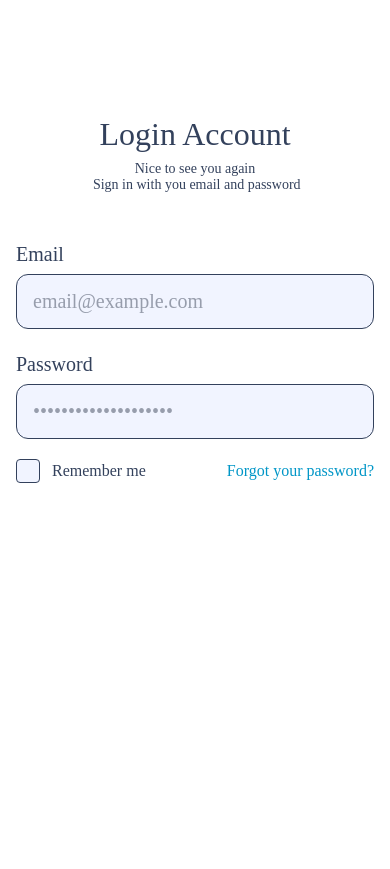
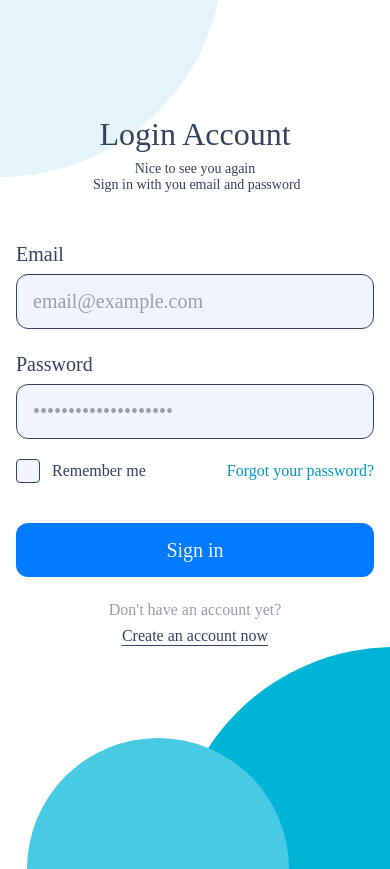
Before and after one commit to gabrielayresdev/Integration, a React Native app: screen /login in a window 390 px wide. Before the commit the page ends 844 px from the top, so only its background shows below. Built offline with nearby package versions, Linux system fonts and the light colour scheme.

Commit message:
feat: Login page styles

```diff
--- a/package.json
+++ b/package.json
@@ -17,7 +17,8 @@
     "react-dom": "18.2.0",
     "react-native": "0.73.2",
     "react-native-web": "~0.19.6",
-    "styled-components": "5.3.8"
+    "styled-components": "5.3.8",
+    "react-native-svg": "14.1.0"
   },
   "devDependencies": {
     "@babel/core": "^7.20.0",
--- /dev/null
+++ b/src/components/Button/Button.tsx
@@ -0,0 +1,17 @@
+import React from "react";
+import { Btn, BtnStyledInterface } from "./styles";
+
+interface ButtonInterface extends BtnStyledInterface {
+  text: string;
+  onClick: VoidFunction;
+}
+
+const Button = ({ text, onClick, ...args }: ButtonInterface) => {
+  return (
+    <Btn onPress={onClick} {...args}>
+      {text}
+    </Btn>
+  );
+};
+
+export default Button;
--- /dev/null
+++ b/src/components/Button/styles.tsx
@@ -0,0 +1,25 @@
+import styled from "styled-components/native";
+
+export interface BtnStyledInterface {
+  background?: string;
+  color?: string;
+  font?: string;
+  padding?: string;
+}
+
+export const Btn = styled.TouchableOpacity<BtnStyledInterface>`
+  background: ${({ background }) => (background ? background : "#007AFF")};
+  color: ${({ color }) => (color ? color : "#f1f4ff")};
+  font-size: ${({ font }) => (font ? font : "1.25rem")};
+  padding: ${({ padding }) => (padding ? padding : ".975rem")};
+
+  width: 100%;
+  border-radius: 0.75rem;
+
+  display: flex;
+  align-items: center;
+
+  font-weight: 500;
+
+  font-family: "Ubuntu Medium";
+`;
--- /dev/null
+++ b/src/components/TwoLineAnchor/TwoLineAnchor.tsx
@@ -0,0 +1,25 @@
+import React from "react";
+import { AnchorText, Container, GhostText, Underline } from "./styles";
+interface TwoLineAnchorInterface {
+  firstLine: string;
+  secondLine: string;
+  href?: string;
+}
+
+const TwoLineAnchor = ({
+  firstLine,
+  secondLine,
+  href,
+}: TwoLineAnchorInterface) => {
+  return (
+    <Container>
+      <GhostText>{firstLine}</GhostText>
+      <AnchorText>
+        {secondLine}
+        <Underline />
+      </AnchorText>
+    </Container>
+  );
+};
+
+export default TwoLineAnchor;
--- /dev/null
+++ b/src/components/TwoLineAnchor/styles.tsx
@@ -0,0 +1,25 @@
+import styled from "styled-components/native";
+
+export const Container = styled.View`
+  display: flex;
+  align-items: center;
+  gap: 0.5rem;
+`;
+
+export const GhostText = styled.View`
+  color: #979dac;
+  font-family: "Ubuntu Regular";
+`;
+
+export const AnchorText = styled.TouchableOpacity`
+  color: #33415c;
+  font-family: "Ubuntu Regular";
+
+  display: flex;
+`;
+
+export const Underline = styled.View`
+  width: 100%;
+  height: 1px;
+  background: #33415c;
+`;
--- a/src/pages/Login/Login.tsx
+++ b/src/pages/Login/Login.tsx
@@ -1,6 +1,11 @@
 import React from "react";
+import Svg, { Circle } from "react-native-svg";
 import {
   Anchor,
+  BottomDetails,
+  BottomDetailsFirstSvg,
+  ButtonsContainer,
+  CircleDetails,
   FlexRow,
   Form,
   LoginDiv,
@@ -8,9 +13,10 @@ import {
   Paragraph,
   Title,
 } from "./styles";
-import { Text, View } from "react-native";
 import Input from "../../components/Input/Input";
 import Checkbox from "../../components/Checkbox/Checkbox";
+import Button from "../../components/Button/Button";
+import TwoLineAnchor from "../../components/TwoLineAnchor/TwoLineAnchor";
 
 const Login = () => {
   const [email, setEmail] = React.useState("");
@@ -18,6 +24,14 @@ const Login = () => {
   const [remember, setRemember] = React.useState(false);
   return (
     <LoginDiv>
+      <CircleDetails
+        width="445px"
+        viewBox="0 0 100 100"
+        left="-222.5px"
+        top="-268px"
+      >
+        <Circle cx="50" cy="50" r="50" strokeWidth=".5" fill="#0096c71a" />
+      </CircleDetails>
       <LoginHeader>
         <Title>Login Account</Title>
         <Paragraph>Nice to see you again</Paragraph>
@@ -46,6 +60,27 @@ const Login = () => {
           />
           <Anchor>Forgot your password?</Anchor>
         </FlexRow>
+
+        <ButtonsContainer>
+          <Button text="Sign in" onClick={() => {}} />
+          <TwoLineAnchor
+            firstLine="Don't have an account yet?"
+            secondLine="Create an account now"
+          />
+        </ButtonsContainer>
+
+        <BottomDetails>
+          <BottomDetailsFirstSvg
+            width="262px"
+            height="262px"
+            viewBox="0 0 100 100"
+          >
+            <Circle cx="50" cy="50" r="50" strokeWidth=".5" fill="#48CAE4" />
+          </BottomDetailsFirstSvg>
+          <Svg width="445px" height="445px" viewBox="0 0 100 100">
+            <Circle cx="50" cy="50" r="50" strokeWidth=".5" fill="#00B4D8" />
+          </Svg>
+        </BottomDetails>
       </Form>
     </LoginDiv>
   );
--- a/src/pages/Login/styles.tsx
+++ b/src/pages/Login/styles.tsx
@@ -1,4 +1,5 @@
 import styled from "styled-components/native";
+import Svg from "react-native-svg";
 
 export const LoginDiv = styled.View`
   width: 100%;
@@ -6,6 +7,29 @@ export const LoginDiv = styled.View`
   display: flex;
   align-items: center;
   justify-content: center;
+
+  position: relative;
+  overflow: hidden;
+`;
+
+interface CircleDetails {
+  top?: string;
+  left?: string;
+  right?: string;
+  bottom?: string;
+}
+
+export const CircleDetails = styled(Svg)<CircleDetails>`
+  aspect-ratio: 1/1;
+  position: absolute;
+
+  top: ${({ top }) => (top ? top : "auto")};
+  left: ${({ left }) => (left ? left : "auto")};
+  right: ${({ right }) => (right ? right : "auto")};
+  bottom: ${({ bottom }) => (bottom ? bottom : "auto")};
+
+  border: none;
+  z-index: -1;
 `;
 
 export const LoginHeader = styled.View`
@@ -56,3 +80,27 @@ export const Anchor = styled.TouchableOpacity`
 
   font-family: "Ubuntu Medium";
 `;
+
+export const ButtonsContainer = styled.View`
+  display: flex;
+  gap: 1.5rem;
+
+  margin-bottom: 223px;
+
+  margin-top: 2.5rem;
+`;
+
+export const BottomDetails = styled.View`
+  display: flex;
+  flex-direction: row;
+  align-items: center;
+
+  position: absolute;
+  bottom: -222.5px;
+  right: -227px;
+  z-index: -1;
+`;
+
+export const BottomDetailsFirstSvg = styled(Svg)`
+  transform: translateX(117px);
+`;
```
Also changed, not shown: assets/details/circle.svg (added), 1 other file (tests, documents, lock files or other folders).
